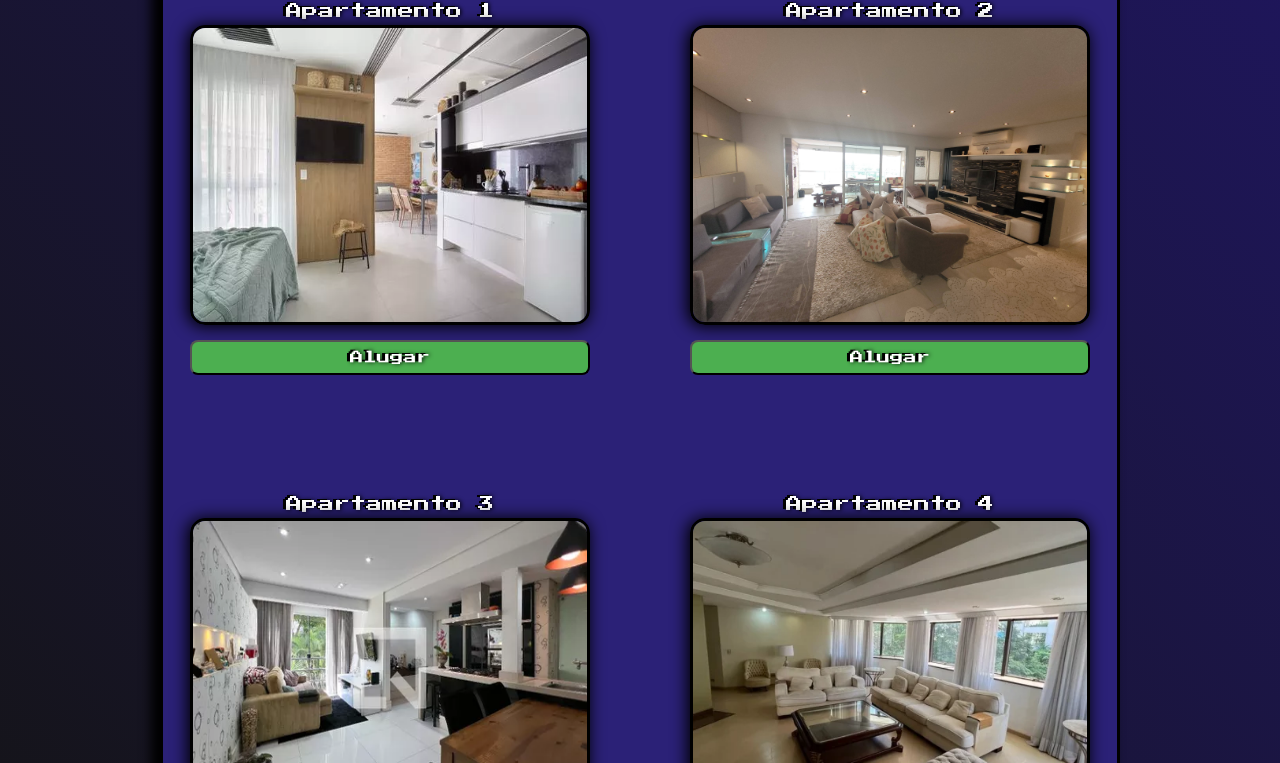
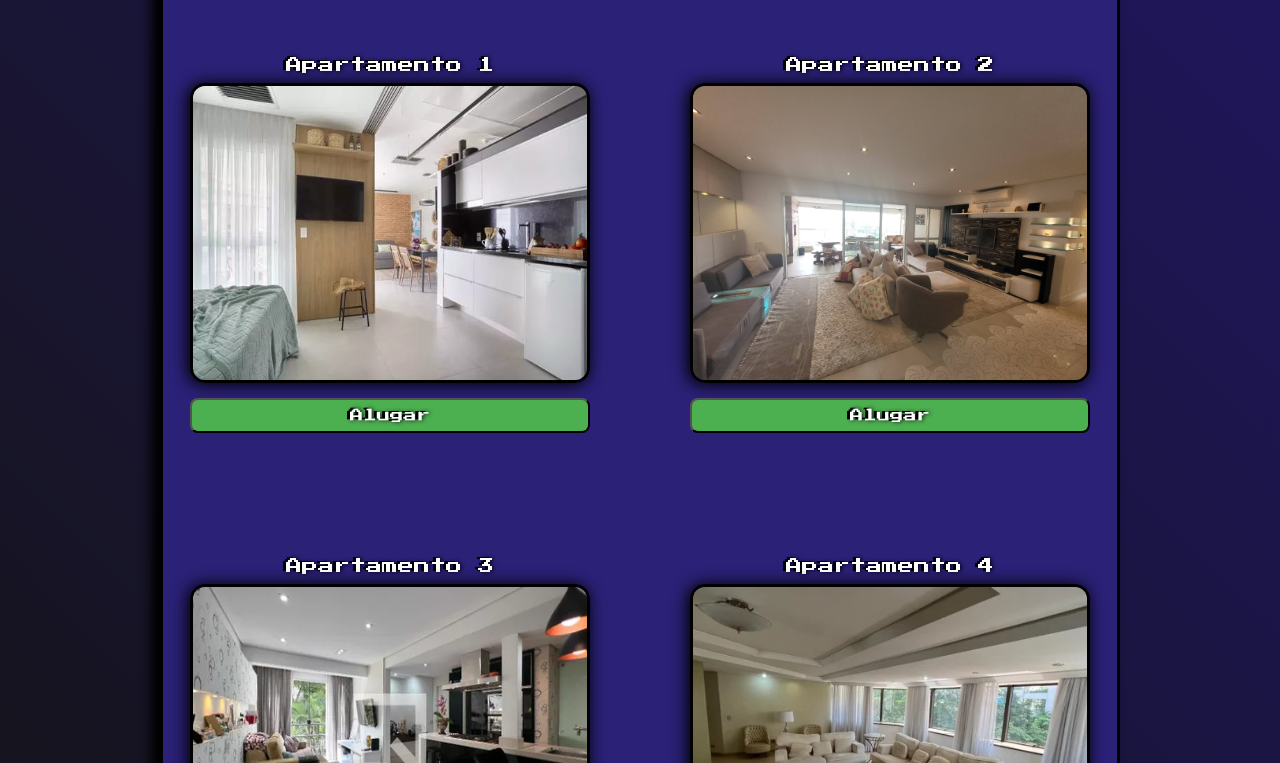
Before and after one commit to GabrielAche/api-n3-teste, a website: page home.html in a window 1280 px wide. Shown: the part 186-949 px from the top of the page. Drawn offline with Linux system fonts and the light colour scheme.

Commit message:
sprint_3

```diff
--- a/css/styleHome.css
+++ b/css/styleHome.css
@@ -34,6 +34,7 @@ main{
     margin: auto;
     padding: 60px;
     box-shadow: -8px 14px 12px 1px black;
+    margin: 50px;
 }
 
 img{
@@ -78,7 +79,7 @@ button:hover{
 
 label{
     color: white;
-    margin: 6px;
+    margin: 10px;
     text-shadow: 1px 0px 4px black, -3px -1px 0px black;
 }
 
```
